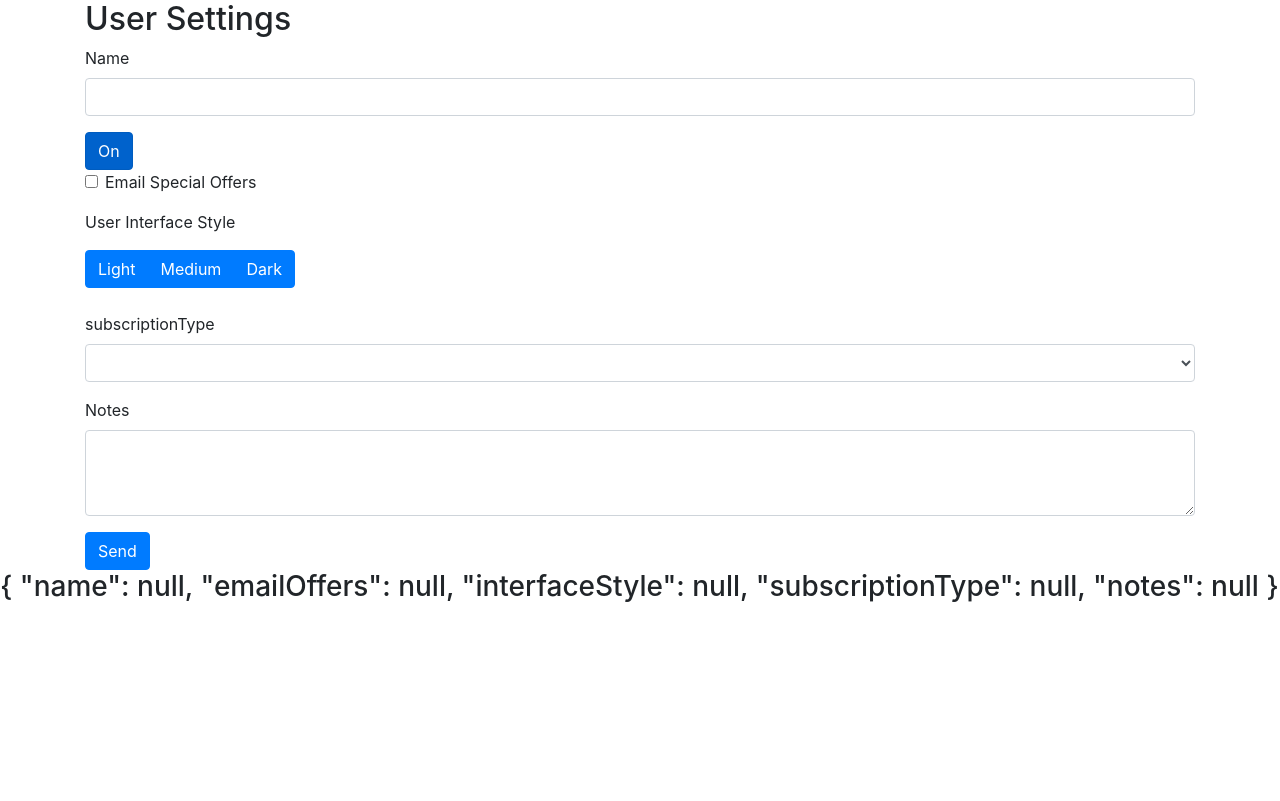
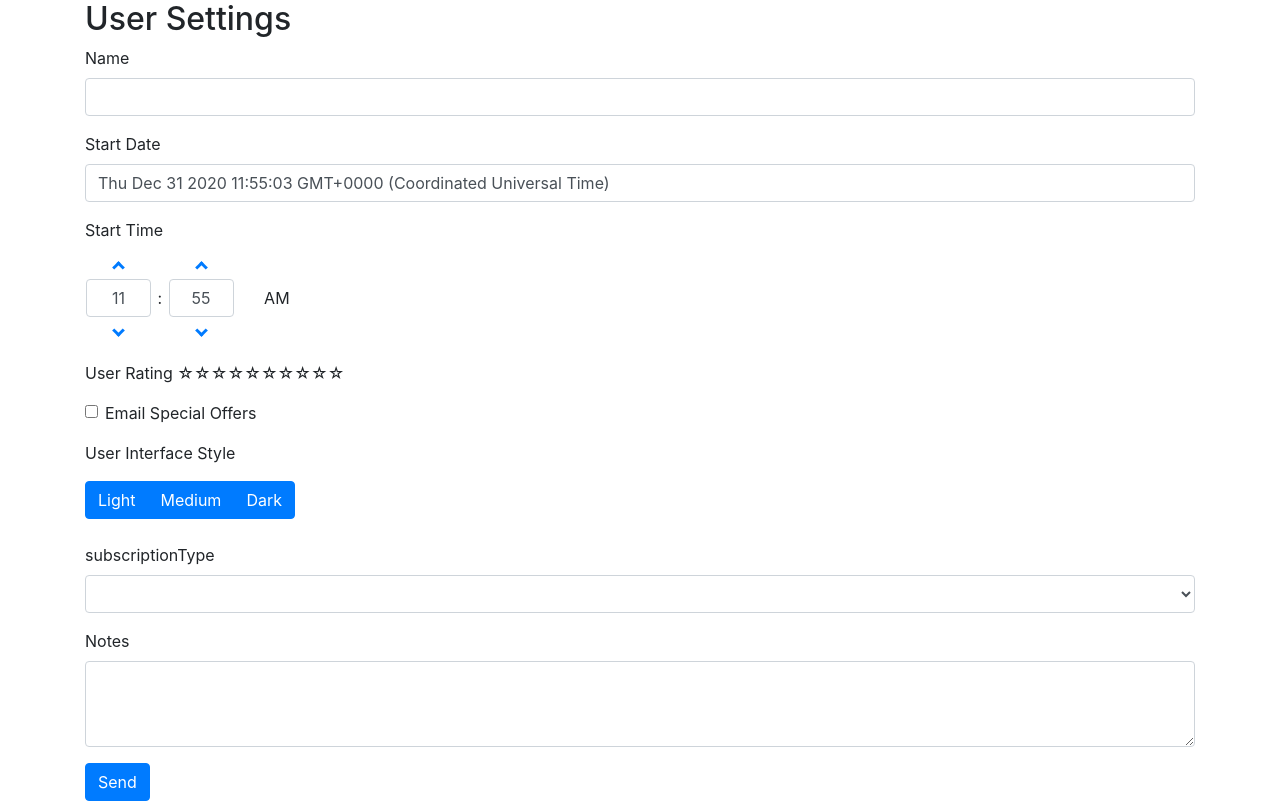
Before and after one commit to MaryTWelch/AngularFormsWithBootstrap, an Angular app: page / in a window 1280 px wide. Built offline with nearby package versions, Linux system fonts and the light colour scheme.

Commit message:
adding a few ngx bootstrap controls

```diff
--- a/src/app/app.module.ts
+++ b/src/app/app.module.ts
@@ -9,6 +9,8 @@ import { FormsModule } from '@angular/forms';
 import { HttpClientModule } from '@angular/common/http';
 import { BrowserAnimationsModule } from '@angular/platform-browser/animations';
 import { ButtonsModule } from 'ngx-bootstrap/buttons';
+import { TimepickerModule } from 'ngx-bootstrap/timepicker';
+import { RatingModule } from 'ngx-bootstrap/rating';
 
 @NgModule({
   declarations: [
@@ -22,7 +24,9 @@ import { ButtonsModule } from 'ngx-bootstrap/buttons';
     FormsModule,
     HttpClientModule,
     BrowserAnimationsModule,
-    ButtonsModule
+    ButtonsModule,
+    TimepickerModule.forRoot(),
+    RatingModule.forRoot()
   ],
   providers: [],
   bootstrap: [AppComponent]
--- a/src/app/user-settings-form/user-settings-form.component.html
+++ b/src/app/user-settings-form/user-settings-form.component.html
@@ -17,11 +17,21 @@
         </div>
       </div>
 
-      <button type="button" class="btn btn-primary" name="singleModel"
-              [(ngModel)]="singleModel" btnCheckbox
-              btnCheckboxTrue="On" btnCheckboxFalse="Off">
-        {{ singleModel }}
-      </button>
+      <div class="form-group">
+        <label for="startDate">Start Date</label>
+        <input type="text" placeholder="Start Date" class="form-control" [(ngModel)]="startDate" name="startDate" id="startDate" bsDateRangePicker>
+      </div>
+
+      <div class="form-group">
+        <label for="startTime">Start Time</label>
+        <timepicker [(ngModel)]="startTime" name="startTime"  id="startTime"></timepicker>
+      </div>
+
+      <div class="form-group">
+        User Rating
+        <rating [(ngModel)]="userRating" [max]="maxRating" [readonly]="isReadonly"
+        name="userRating" id="userRating" [titles]="['one','two','three']"></rating>
+      </div>
 
       <div class="form-check form-group">
         <input class="form-check-input" type="checkbox" id="emailOffers" name="emailOffers" [(ngModel)]="userSettings.emailOffers">
@@ -66,5 +76,3 @@
       <button class="btn btn-primary">Send</button>
     </form>
   </div>
-
-  <h3>{{ userSettings | json }}</h3>
--- a/src/app/user-settings-form/user-settings-form.component.ts
+++ b/src/app/user-settings-form/user-settings-form.component.ts
@@ -10,6 +10,11 @@ import { UserSettings } from '../data/user-settings';
   styleUrls: ['./user-settings-form.component.css']
 })
 export class UserSettingsFormComponent implements OnInit {
+  startDate: Date = new Date();
+  startTime: Date = new Date();
+  maxRating = 10;
+  userRating: number = 0;
+  isReadonly = false;
 
   originalUserSettings: UserSettings = {
     name: null,
```
